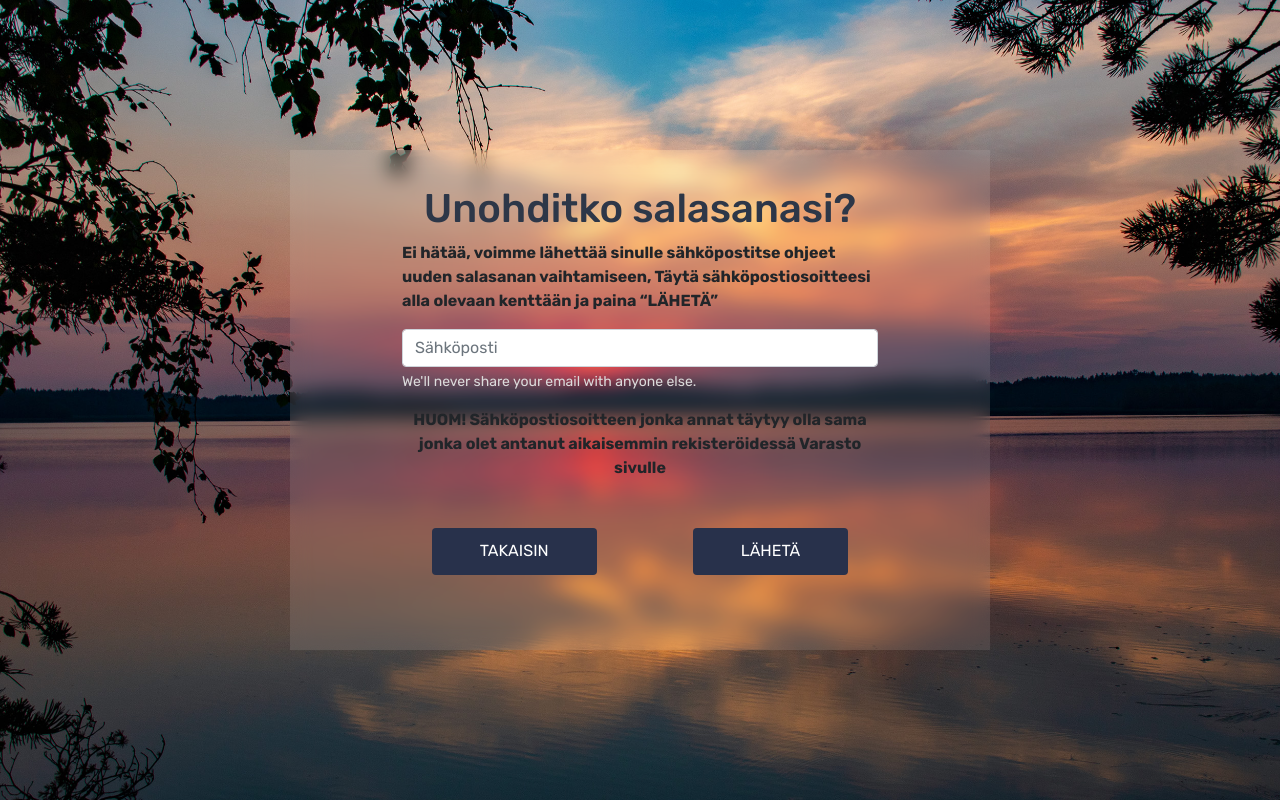
After one commit to SergeiVasilyev/VarastohallintaR1, a Django app: page /recovery/ in a window 1280 px wide. The commit adds this page. Run offline with Django 4.2, Linux system fonts and the light colour scheme.

Commit message:
updated login and recovery

```diff
--- a/varasto/views.py
+++ b/varasto/views.py
@@ -32,6 +32,8 @@ def logout_view(request):
     logout(request)
     return redirect('login')
 
+def recovery_view(request):
+    return render(request, 'varasto/recovery.html')
 
 def index(request):
     if not request.user.is_authenticated:
--- a/varastoapp/templates/varasto/login.html
+++ b/varastoapp/templates/varasto/login.html
@@ -13,8 +13,8 @@
         <h1>Login</h1>
         <form method="post">
             {% csrf_token %}
-            <div class="mb-5">
-                <label for="exampleInputEmail1" class="form-label">Käyttäjätunnus</label>
+            <div class="mb-5 mt-5">
+                <!-- <label for="exampleInputEmail1" class="form-label">Käyttäjätunnus</label> -->
                 {{form.username}}
                 <!-- <input type="email" class="form-control" id="exampleInputEmail1" aria-describedby="emailHelp"> -->
                 <!-- <div id="emailHelp" class="form-text">We'll never share your email with anyone else.</div> -->
@@ -25,7 +25,7 @@
                 <input type="password" class="form-control" id="exampleInputPassword1"> -->
             </div>
             <div class="mb-5 link_container">
-                <a href="#" class="link-light link">Unohditko salasanasi?</a>
+                <a href="{% url 'recovery' %}" class="link-light link">Unohditko salasanasi?</a>
             </div>
             <div class="botton_container mt-5">
                 <button type="submit" class="btn btn-primary">Kirjaudu</button>
--- /dev/null
+++ b/varastoapp/templates/varasto/recovery.html
@@ -0,0 +1,41 @@
+{% extends "varasto/base.html" %}
+
+{% load static %}
+
+{% block title %}Varasto{% endblock %}
+
+{% block content %}
+<!-- <img src="{% static 'varasto/pics/background_pic.jpg' %}" alt=""> -->
+<div class="box">
+
+    <div class="form">
+        <h1>Unohditko salasanasi?</h1>
+        <div>
+            <div class="mb-3 upperText">
+                <b>Ei hätää, voimme lähettää sinulle
+                    sähköpostitse ohjeet uuden salasanan vaihtamiseen,
+                    Täytä sähköpostiosoitteesi alla olevaan kenttään
+                    ja paina “LÄHETÄ”</b>
+            </div>
+            <div class="mb-3">
+                <!--<label for="exampleInputEmail1" class="form-label">Käyttäjätunnus</label>-->
+                <input type="email" class="form-control" id="exampleInputEmail1" aria-describedby="emailHelp" placeholder="Sähköposti">
+                <div id="emailHelp" class="form-text">We'll never share your email with anyone else.</div>
+            </div>
+            <!--<div class="mb-3">
+                <label for="exampleInputPassword1" class="form-label">Password</label>
+                <input type="password" class="form-control" id="exampleInputPassword1">
+            </div>-->
+            <div class="mb-3 link_container">
+                <!--<a href="#" class="link-light link">Unohditko salasanasi?</a>-->
+                <b>HUOM! Sähköpostiosoitteen jonka annat täytyy olla sama jonka olet antanut aikaisemmin rekisteröidessä Varasto sivulle</b>
+            </div>
+            <div class="botton_container mt-5">
+                <a href="{% url 'login' %}" class="btn btn-primary me-5">Takaisin</a>
+                <button type="submit" class="btn btn-primary ms-5">Lähetä</button>
+            </div>
+        </form>
+    </div>
+</div>
+
+{% endblock %}
--- a/varastoapp/urls.py
+++ b/varastoapp/urls.py
@@ -17,7 +17,7 @@ Including another URLconf
 from django.contrib import admin
 from django.urls import path
 
-from varasto.views import index, login_view, logout_view
+from varasto.views import index, login_view, logout_view, recovery_view
 from varasto import views
 
 urlpatterns = [
@@ -25,4 +25,5 @@ urlpatterns = [
     path('', index, name="index"),
     path('login/', login_view, name="login"),
     path('logout/', logout_view, name="logout"),
+    path('recovery/', recovery_view, name="recovery"),
 ]
```
